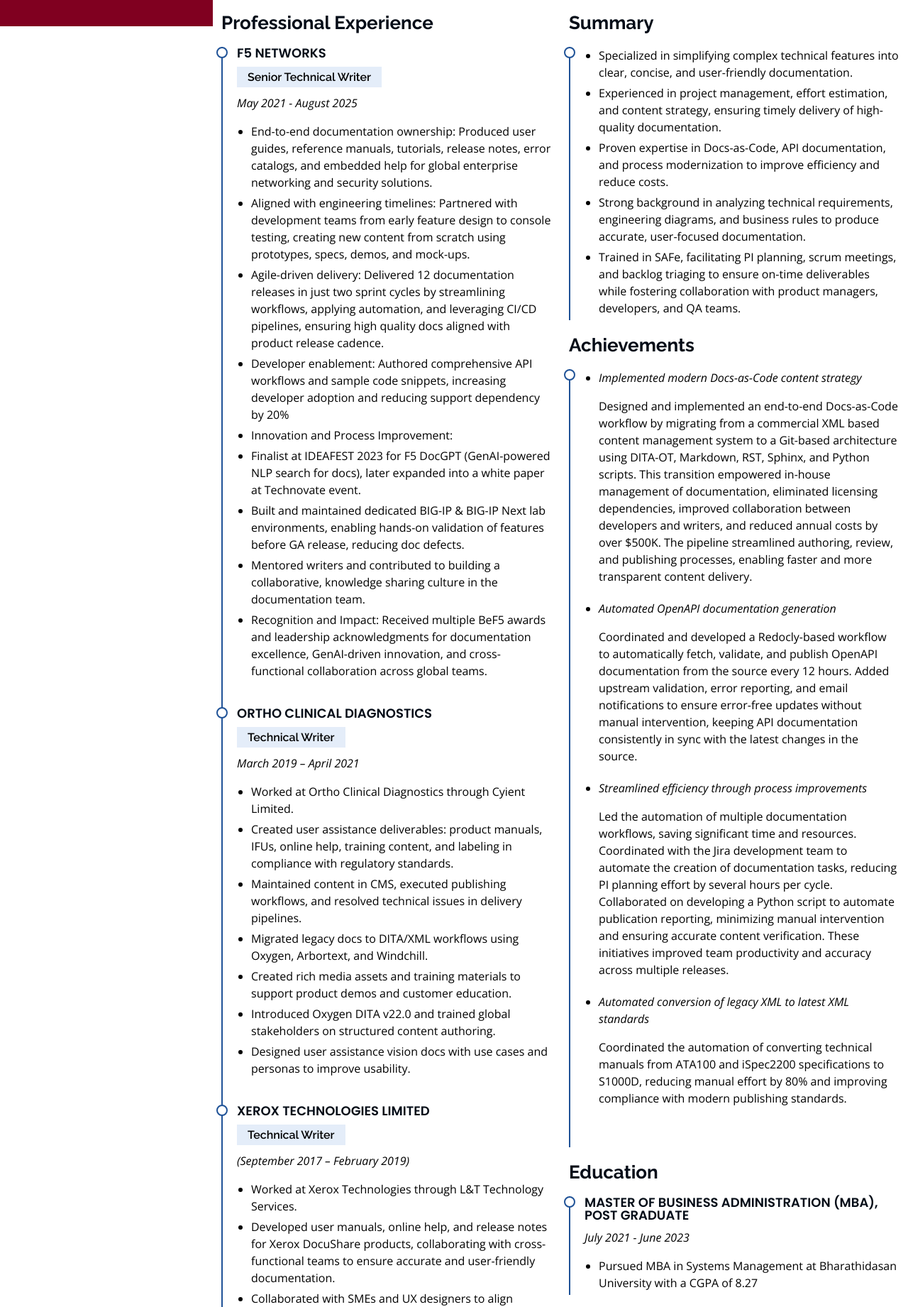
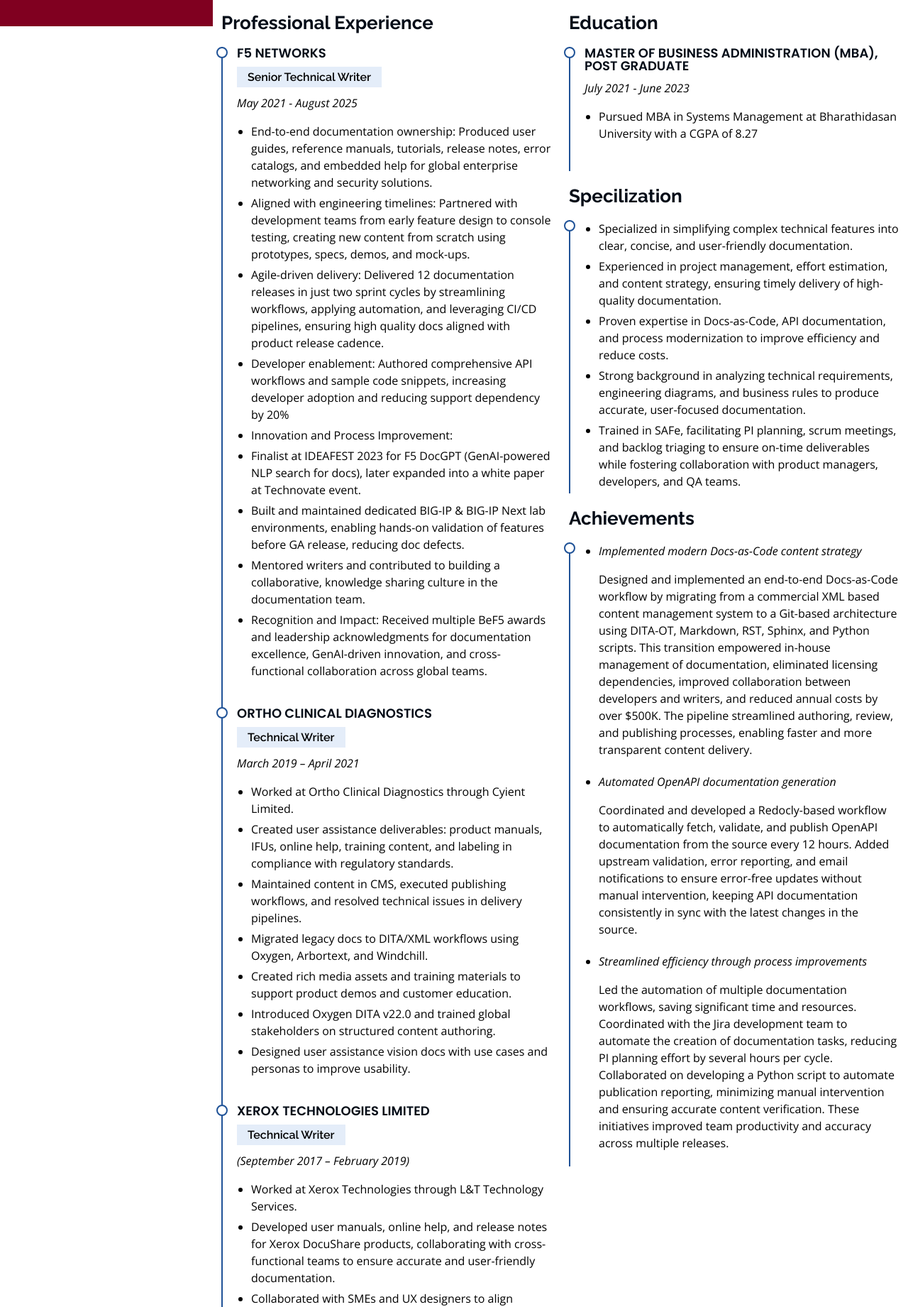
Before and after one commit to gopichand-yaragani/profile, a plain HTML site: page index.html in a window 1280 px wide. Shown: the part 763-2604 px from the top of the page at 71% size. Drawn offline with nearby package versions, Linux system fonts and the light colour scheme.

Commit message:
Add content of these files

```diff
--- a/index.html
+++ b/index.html
@@ -319,7 +319,14 @@
 </div>
 			</div>
           <div class="col-lg-6" data-aos="fade-up">
-            <h3 id="summary" class="resume-title">Summary</h3>
+            <h3 id="education" class="resume-title">Education</h3>
+            <div class="resume-item">
+              <h4>Master of Business Administration (MBA), post graduate</h4>
+			  <p><em>July 2021 - June 2023</em></p>
+        <ul><li>Pursued MBA in Systems Management at Bharathidasan University with a CGPA of 8.27</li>
+        </ul>
+            </div>
+            <h3 id="specilization" class="resume-title">Specilization</h3>
             <div class="resume-item pb-0">
 
 <ul>
@@ -341,18 +348,8 @@
 		<p>Coordinated and developed a Redocly-based workflow to automatically fetch, validate, and publish OpenAPI documentation from the source every 12 hours. Added upstream validation, error reporting, and email notifications to ensure error-free updates without manual intervention, keeping API documentation consistently in sync with the latest changes in the source.</p></li>
         <li><p><em>Streamlined efficiency through process improvements</em></p>
         <p>Led the automation of multiple documentation workflows, saving significant time and resources. Coordinated with the Jira development team to automate the creation of documentation tasks, reducing PI planning effort by several hours per cycle. Collaborated on developing a Python script to automate publication reporting, minimizing manual intervention and ensuring accurate content verification. These initiatives improved team productivity and accuracy across multiple releases.</p></li>
-
-        <li><p><em>Automated conversion of legacy XML to latest XML standards</em></p>
-        <p>Coordinated the automation of converting technical manuals from ATA100 and iSpec2200 specifications to S1000D, reducing manual effort by 80% and improving compliance with modern publishing standards.</p></li>
     </ul>
 </div>
-<h3 id="education" class="resume-title">Education</h3>
-            <div class="resume-item">
-              <h4>Master of Business Administration (MBA), post graduate</h4>
-			  <p><em>July 2021 - June 2023</em></p>
-        <ul><li>Pursued MBA in Systems Management at Bharathidasan University with a CGPA of 8.27</li>
-        </ul>
-            </div>
           </div>
 
 			</div>
```
Also changed, not shown: assets/img/gopi-profile-img.jpg.
